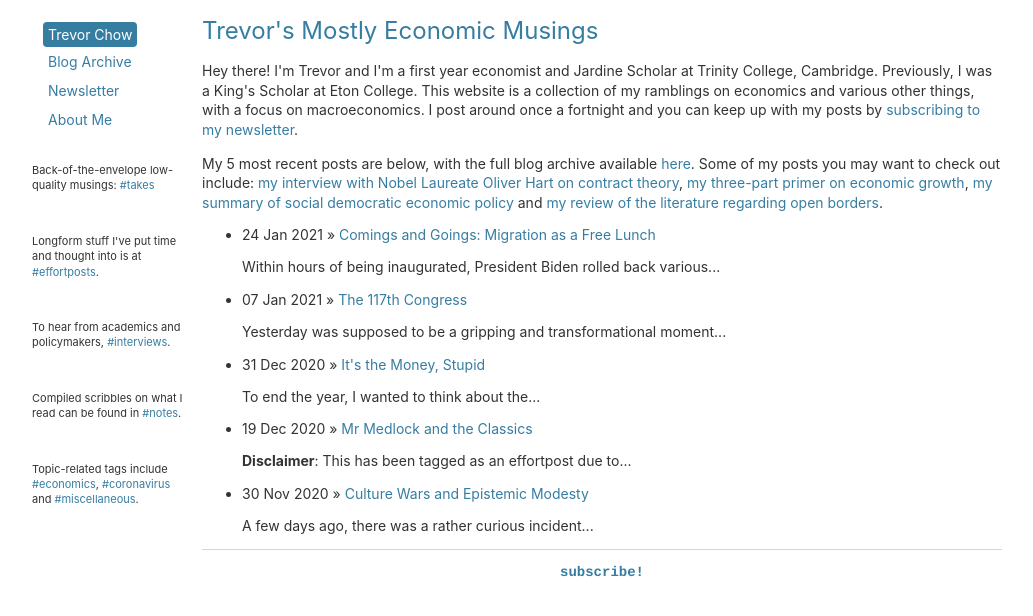
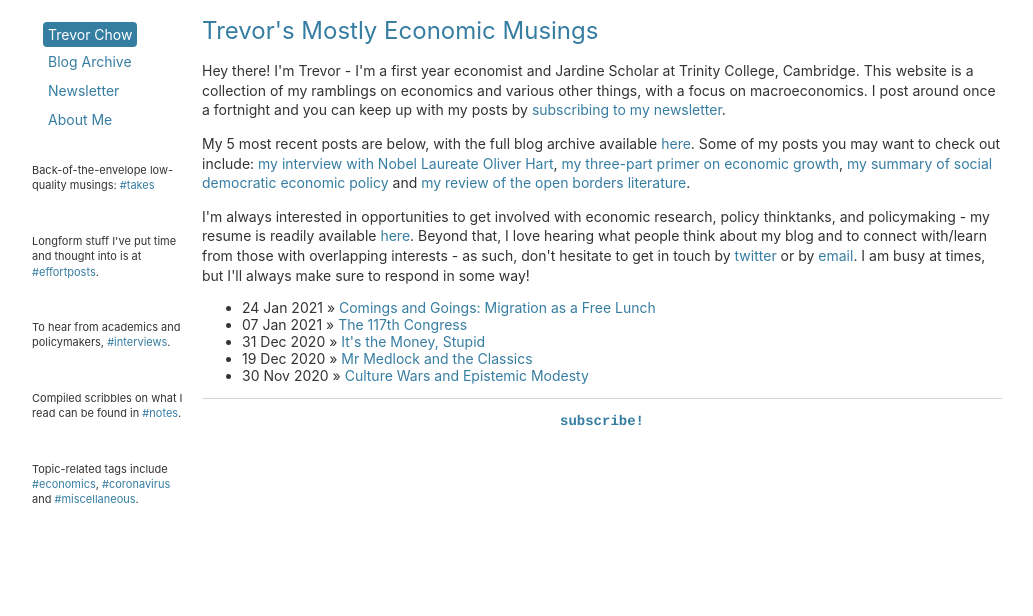
Before and after one commit to tmychow/tmychow.github.io, a Jekyll site: the page built from index.html, in a window 1280 px wide. Shown: the top 616 px of the page, without its empty margins (28-1061 px from the left). Built offline with Jekyll 4.4.1, drawn with Linux system fonts in a browser that asks for light colours.

Commit message:
Update index.html

```diff
--- a/index.html
+++ b/index.html
@@ -3,11 +3,12 @@ layout: default
 title: Trevor's Mostly Economic Musings
 ---
 	<h1>{{ page.title }}</h1>
-	<p>Hey there! I'm Trevor and I'm a first year economist and Jardine Scholar at Trinity College, Cambridge. Previously, I was a King's Scholar at Eton College. This website is a collection of my ramblings on economics and various other things, with a focus on macroeconomics. I post around once a fortnight and you can keep up with my posts by <a href="https://buttondown.email/tmychow">subscribing to my newsletter</a>.</p>
-	<p> My 5 most recent posts are below, with the full blog archive available <a href="https://tmychow.com/blog/">here</a>. Some of my posts you may want to check out include: <a href="https://tmychow.com/blog/2020/05/14/a-conversation-with-nobel-laureate-oliver-hart">my interview with Nobel Laureate Oliver Hart on contract theory</a>, <a href="https://tmychow.com/blog/2020/07/02/growth-a-primer-in-three-parts">my three-part primer on economic growth</a>, <a href="https://tmychow.com/blog/2020/12/19/mr-medlock-and-the-classics">my summary of social democratic economic policy</a> and <a href="https://tmychow.com/blog/2021/01/24/comings-and-goings">my review of the literature regarding open borders</a>.</p>
+	<p>Hey there! I'm Trevor - I'm a first year economist and Jardine Scholar at Trinity College, Cambridge. This website is a collection of my ramblings on economics and various other things, with a focus on macroeconomics. I post around once a fortnight and you can keep up with my posts by <a href="https://buttondown.email/tmychow">subscribing to my newsletter</a>.</p>
+	<p> My 5 most recent posts are below, with the full blog archive available <a href="https://tmychow.com/blog/">here</a>. Some of my posts you may want to check out include: <a href="https://tmychow.com/blog/2020/05/14/a-conversation-with-nobel-laureate-oliver-hart">my interview with Nobel Laureate Oliver Hart</a>, <a href="https://tmychow.com/blog/2020/07/02/growth-a-primer-in-three-parts">my three-part primer on economic growth</a>, <a href="https://tmychow.com/blog/2020/12/19/mr-medlock-and-the-classics">my summary of social democratic economic policy</a> and <a href="https://tmychow.com/blog/2021/01/24/comings-and-goings">my review of the open borders literature</a>.</p>
+	<p>I'm always interested in opportunities to get involved with economic research, policy thinktanks, and policymaking - my resume is readily available <a href="/assets/Resume.pdf">here</a>. Beyond that, I love hearing what people think about my blog and to connect with/learn from those with overlapping interests - as such, don't hesitate to get in touch by <a href="https://twitter.com/tmychow">twitter</a> or by <a href="mailto:tmychow@gmail.com?subject=Mostly Economic Musings">email</a>. I am busy at times, but I'll always make sure to respond in some way!</p>
 	<ul class="posts">
 	  {% for post in site.posts limit:5 %}
-	    <li><span>{{ post.date | date_to_string }}</span> » <a href="{{ post.url }}" title="{{ post.title }}">{{ post.title }}</a> {{ post.excerpt | truncatewords: 10 }}
+	    <li><span>{{ post.date | date_to_string }}</span> » <a href="{{ post.url }}" title="{{ post.title }}">{{ post.title }}</a>
 	    </li>
 	  {% endfor %}
 	</ul>
```
